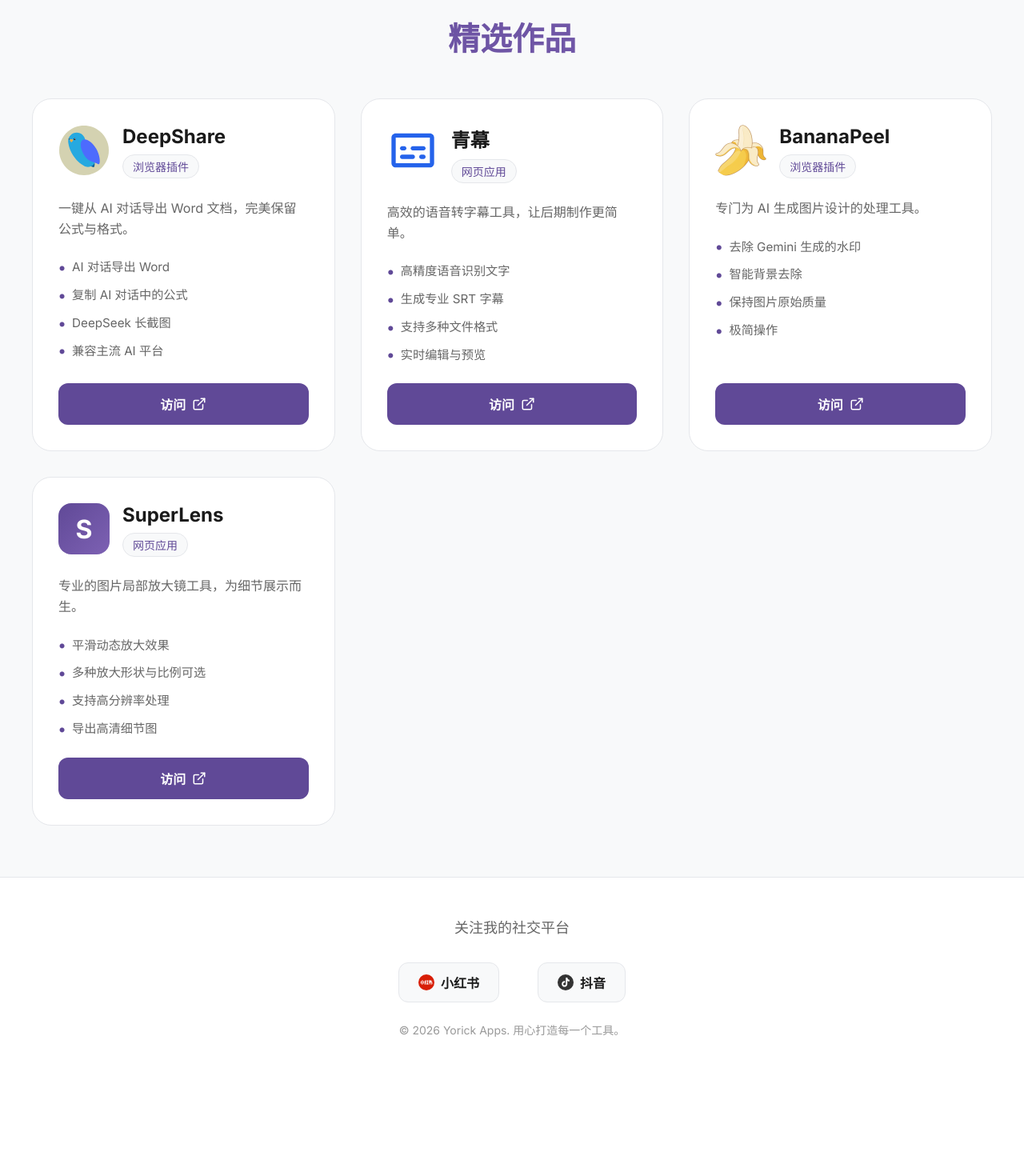
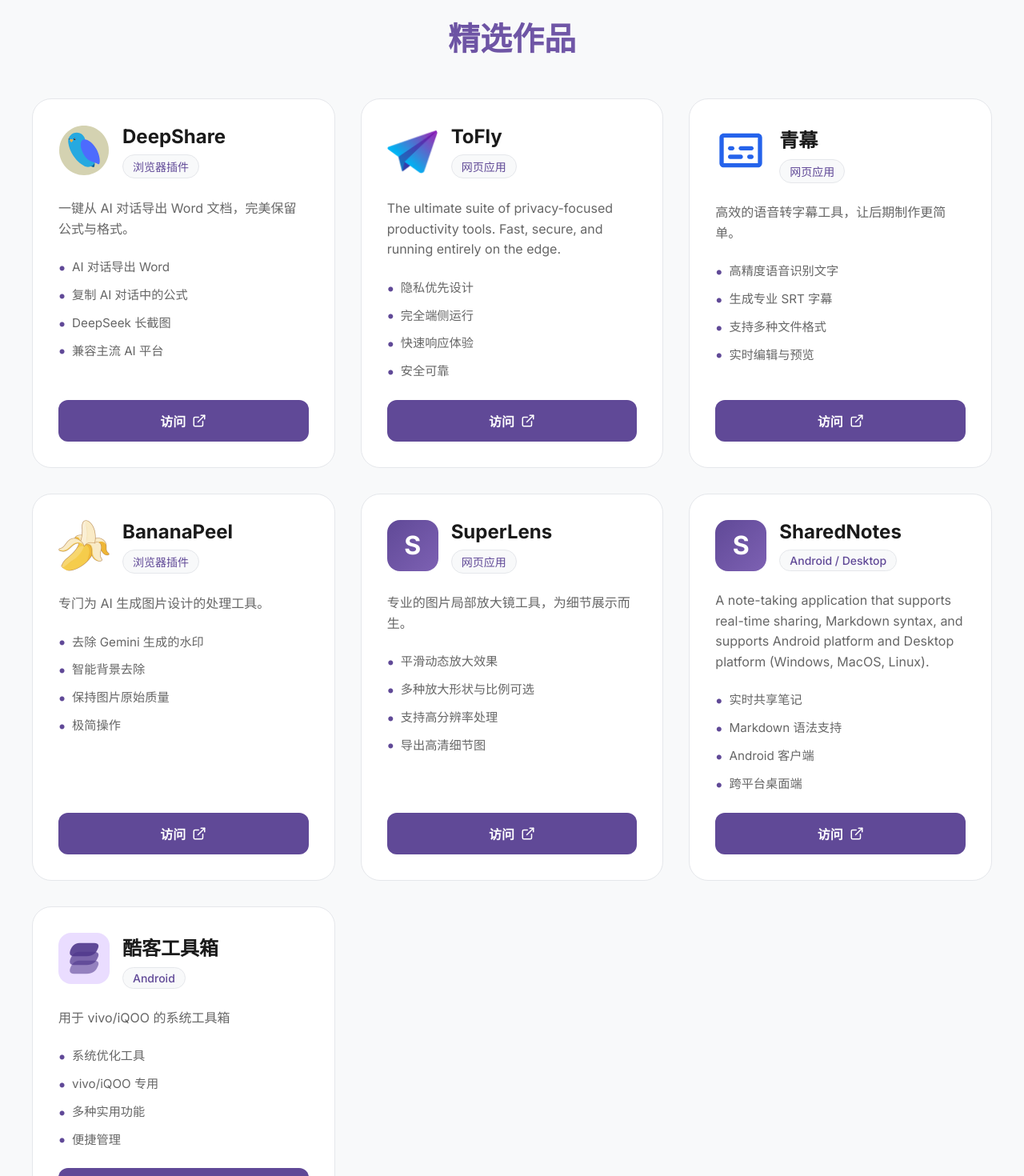
Before and after one commit to Yorick-Ryu/yorick-apps-showcase, a Next.js app: page / in a window 1280 px wide. Shown: the part 600-2070 px from the top of the page at 80% size. Before the commit the page ends 1929 px from the top, so only its background shows below. Built offline with nearby package versions, Linux system fonts and the light colour scheme.

Commit message:
feat: add new projects and update hero slogan
- Add ToFly, SharedNotes, and 酷客工具箱 to the showcase
- Reorder ToFly to second position
- Update hero slogan to "源于需求，归于实用"

```diff
--- a/components/AppsGrid.tsx
+++ b/components/AppsGrid.tsx
@@ -16,6 +16,20 @@ const APPS_DATA = [
     icon: '/assets/icons/deepshare.svg',
     iconAlt: 'DeepShare Logo',
     url: 'https://ds.rick216.cn/'
+  },
+  {
+    name: 'ToFly',
+    type: '网页应用',
+    description: 'The ultimate suite of privacy-focused productivity tools. Fast, secure, and running entirely on the edge.',
+    features: [
+      '隐私优先设计',
+      '完全端侧运行',
+      '快速响应体验',
+      '安全可靠'
+    ],
+    icon: '/assets/icons/tofly.png',
+    iconAlt: 'ToFly Logo',
+    url: 'https://www.tofly.app/'
   },
   {
     name: '青幕',
@@ -56,6 +70,32 @@ const APPS_DATA = [
       '导出高清细节图'
     ],
     url: 'https://superlens.rick216.cn/'
+  },
+  {
+    name: 'SharedNotes',
+    type: 'Android / Desktop',
+    description: 'A note-taking application that supports real-time sharing, Markdown syntax, and supports Android platform and Desktop platform (Windows, MacOS, Linux).',
+    features: [
+      '实时共享笔记',
+      'Markdown 语法支持',
+      'Android 客户端',
+      '跨平台桌面端'
+    ],
+    url: 'https://github.com/Yorick-Ryu/SharedNotes'
+  },
+  {
+    name: '酷客工具箱',
+    type: 'Android',
+    description: '用于 vivo/iQOO 的系统工具箱',
+    features: [
+      '系统优化工具',
+      'vivo/iQOO 专用',
+      '多种实用功能',
+      '便捷管理'
+    ],
+    icon: '/assets/icons/cokotools.png',
+    iconAlt: '酷客工具箱 Logo',
+    url: 'https://github.com/Yorick-Ryu/CokoTools'
   }
 ]
 
--- a/components/Hero.tsx
+++ b/components/Hero.tsx
@@ -16,12 +16,12 @@ export default function Hero() {
 
       <div className={styles.content}>
         <h1 className={styles.title}>
-          为 AI 时代<br />
-          打造工具
+          源于需求<br />
+          归于实用
         </h1>
         <p className={styles.subtitle}>
-          探索由 Yorick 独立开发的 AI 增强工具集<br />
-          让创作更高效，让生活更智能
+          探索由 Yorick 独立开发的实用工具集<br />
+          每一个工具，都从真实需求出发
         </p>
       </div>
     </section>
```
Also changed, not shown: public/assets/icons/cokotools.png (added), public/assets/icons/tofly.png (added).
